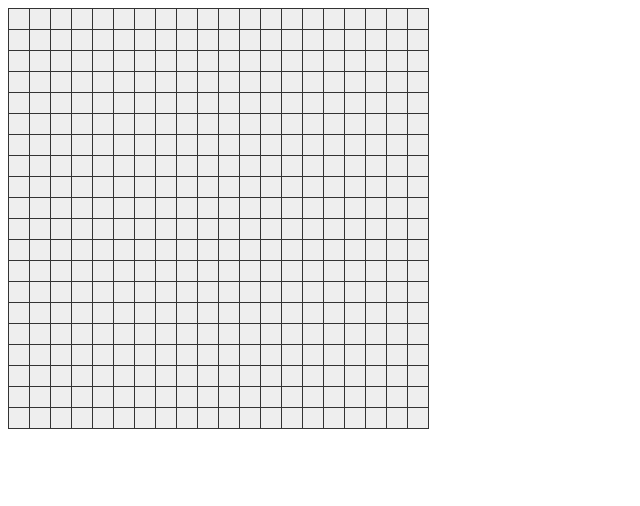
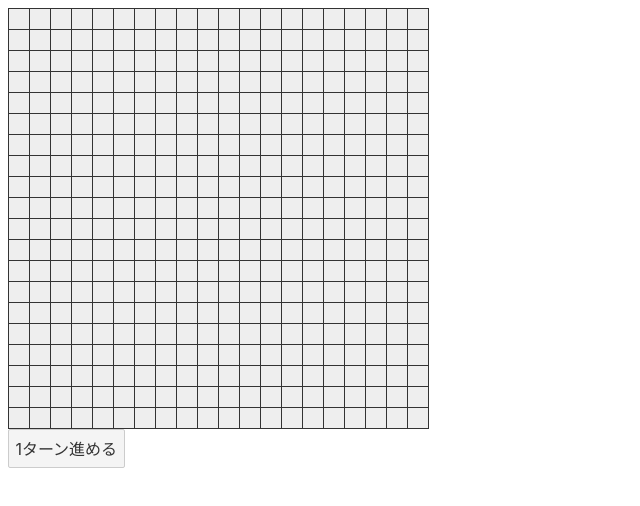
Before and after one commit to torish14/svelte3-web-components, a Svelte app: page / in a window 1280 px wide. Shown: the top 506 px of the page, without its empty margins (0-640 px from the left). Built offline with nearby package versions, Linux system fonts and the light colour scheme.

Commit message:
✨ feat: 1ターン進めるボタンを追加

```diff
--- a/src/App.svelte
+++ b/src/App.svelte
@@ -12,6 +12,9 @@
         {/each}
       {/each}
     </div>
+  </div>
+  <div class="lifegame-controller-container">
+    <button on:click={(e) => lifegame.moveNextTick()}>1ターン進める</button>
   </div>
 </div>
 
```
